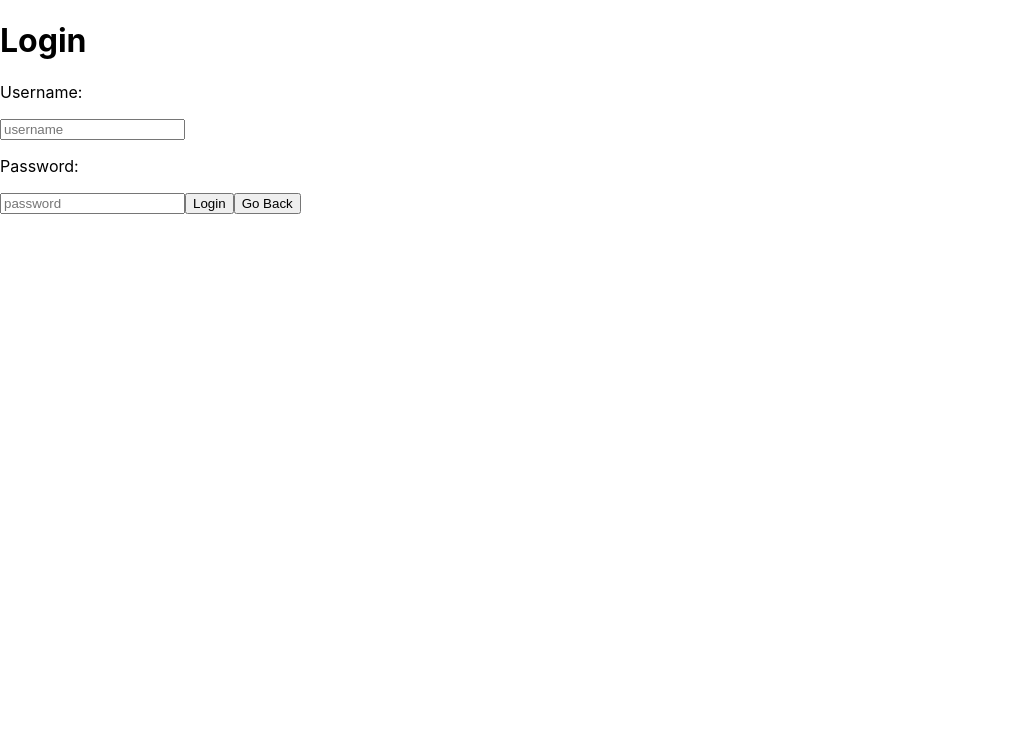
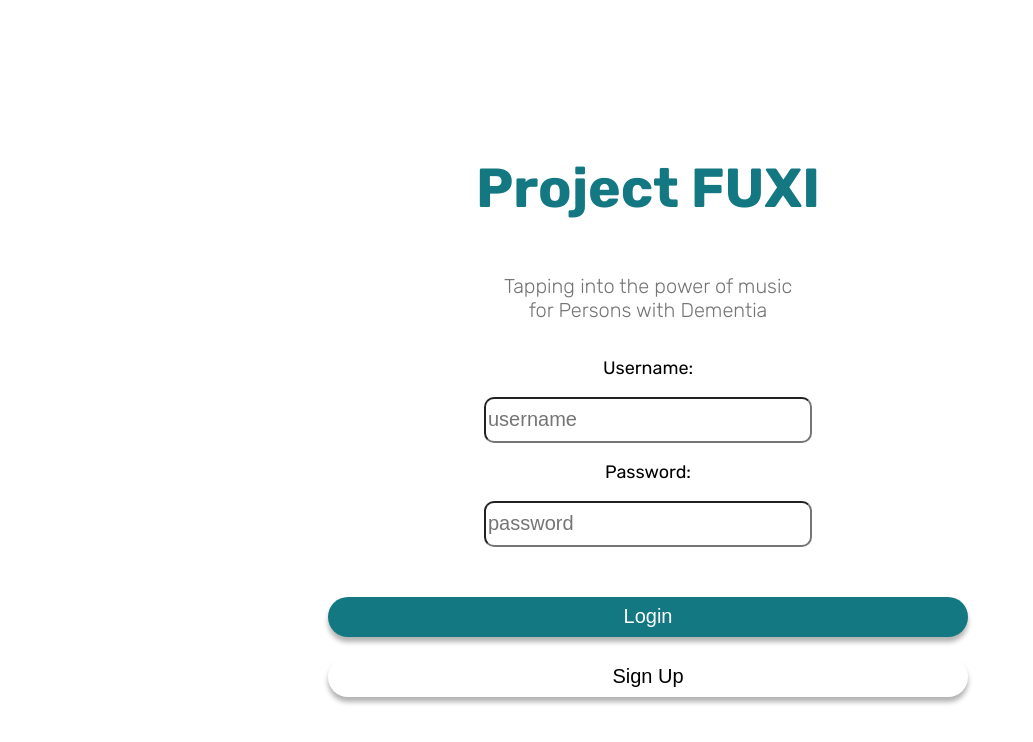
Before and after one commit to Coding-For-Good-UWC/Fuxi-Dashboard, a React (Create React App) app in the folder frontend/: page /login in a window 1280 px wide. Shown: the top 742 px of the page, without its empty margins (0-1033 px from the left). Built offline with nearby package versions, Linux system fonts and the light colour scheme.

Commit message:
Basic Css for Login Page

```diff
--- a/frontend/src/App.css
+++ b/frontend/src/App.css
@@ -1,38 +1,42 @@
+@import url('https://fonts.googleapis.com/css2?family=Rubik:ital,wght@0,300..900;1,300..900&display=swap');
+
 .App {
   text-align: center;
 }
 
-.App-logo {
-  height: 40vmin;
-  pointer-events: none;
+h1 {
+  font-family: "Rubik", sans-serif;
+  font-size: 55px;
+  color: var(--deepTurquoise);
 }
 
-@media (prefers-reduced-motion: no-preference) {
-  .App-logo {
-    animation: App-logo-spin infinite 20s linear;
-  }
+h2 {
+  color: var(--gray);
+  text-align: center;
+  font-size: 20px;
+  font-weight: 300;
+  font-family: "Rubik", sans-serif;
 }
 
-.App-header {
-  background-color: #282c34;
-  min-height: 100vh;
-  display: flex;
-  flex-direction: column;
-  align-items: center;
-  justify-content: center;
-  font-size: calc(10px + 2vmin);
-  color: white;
+p {
+  font-family: "Rubik", sans-serif;
+  font-size: 18px;
 }
 
-.App-link {
-  color: #61dafb;
+button, input[type="submit"] {
+  border: 0;
+  box-shadow: 0 5px 5px rgba(0, 0, 0, 0.3);
 }
 
-@keyframes App-logo-spin {
-  from {
-    transform: rotate(0deg);
-  }
-  to {
-    transform: rotate(360deg);
-  }
+input{
+  font-size: 20px;
+  width: 320px;
+  height: 40px;
+  border-radius: 10px;
 }
+
+form {
+  display: flex;
+  align-items: center;
+  flex-direction: column;
+}
--- /dev/null
+++ b/frontend/src/global.css
@@ -0,0 +1,26 @@
+:root
+{
+    --bg: #F6F7F9;
+    --primary: #3F51B5;
+    --secondary: #E0E0E0;
+    --primaryText: #212121;
+    --voteUp: #4CAF50;
+    --voteDown: #F44336;
+    --tertiary: #7E57C2;
+
+    --genreCantonese: #FFC107;
+    --genreChinese: #FF5722;
+    --genreChristian: #03A9F4;
+    --genreEnglish: #8BC34A;
+    --genreHainanese: #CDDC39;
+    --genreHindi: #FF9800;
+    --genreHokkien: #9C27B0;
+    --genreMalay: #009688;
+    --genreMandarin: #2196F3;
+    --genreTV: #F44336;
+    --genreTamil: #795548;
+
+    --deepTurquoise: #137882;
+    --gray: #757575;
+    --lightBlue: #ECF4F8;
+}
--- a/frontend/src/index.css
+++ /dev/null
@@ -1,13 +0,0 @@
-body {
-  margin: 0;
-  font-family: -apple-system, BlinkMacSystemFont, 'Segoe UI', 'Roboto', 'Oxygen',
-    'Ubuntu', 'Cantarell', 'Fira Sans', 'Droid Sans', 'Helvetica Neue',
-    sans-serif;
-  -webkit-font-smoothing: antialiased;
-  -moz-osx-font-smoothing: grayscale;
-}
-
-code {
-  font-family: source-code-pro, Menlo, Monaco, Consolas, 'Courier New',
-    monospace;
-}
--- a/frontend/src/index.js
+++ b/frontend/src/index.js
@@ -1,6 +1,6 @@
 import React from 'react';
 import ReactDOM from 'react-dom/client';
-import './index.css';
+import './global.css';
 import App from './App';
 import reportWebVitals from './reportWebVitals';
 
--- a/frontend/src/pages/LoginPage.js
+++ b/frontend/src/pages/LoginPage.js
@@ -1,20 +1,18 @@
 import React, { useState } from 'react';
 import { useNavigate } from 'react-router-dom';
+import classes from './LoginPage.module.css';
 
-function LoginPage()
-{
+function LoginPage() {
     const navigate = useNavigate();
 
     const [username, setUsername] = useState("");
     const [password, setPassword] = useState("");
 
-    const returnToLanding = () =>
-    {
+    const returnToLanding = () => {
         navigate("/");
     }
 
-    const handleLogin = async (event) =>
-    {
+    const handleLogin = async (event) => {
         event.preventDefault();
 
         const dataToSend = {
@@ -23,20 +21,21 @@ function LoginPage()
         }
 
         const response = await fetch("http://localhost:3001/user/new",
-        {
-            method: 'POST',
-            headers: { 'Content-Type': 'application/json' },
-            body: JSON.stringify(dataToSend)
-        })
+            {
+                method: 'POST',
+                headers: { 'Content-Type': 'application/json' },
+                body: JSON.stringify(dataToSend)
+            })
 
         const data = await response.json();
 
-        console.log (data);
+        console.log(data);
     }
 
-    return(
-        <div>
-            <h1>Login</h1>
+    return (
+        <div className={classes.main}>
+            <h1>Project FUXI</h1>
+            <h2>Tapping into the power of music<br/>for Persons with Dementia</h2>
             <form onSubmit={(event) => handleLogin(event)}>
                 <p>Username:</p>
                 <input
@@ -50,8 +49,11 @@ function LoginPage()
                     placeholder='password'
                     onChange={(event) => setPassword(event.target.value)}>
                 </input>
-                <input type="submit" value="Login"></input>
-                <button onClick = {returnToLanding}>Go Back</button>
+                <div className={classes.buttons}>
+                    <input type="submit" value="Login" className={classes.logIn}></input>
+                    <input type="submit" value="Sign Up" className={classes.signUp}></input>
+                    {/* <button onClick = {returnToLanding}>Go Back</button> */}
+                </div>
             </form>
         </div>
     )
--- /dev/null
+++ b/frontend/src/pages/LoginPage.module.css
@@ -0,0 +1,38 @@
+.main
+{
+    display: flex;
+    font-family: sans-serif;
+    width: 100vw;
+    height: 100vh;
+    flex-direction: column;
+    align-items: center;
+    justify-content: center;
+}
+
+.buttons {
+    display: flex;
+    flex-direction: column;
+    margin-top: 50px;
+    gap: 20px;
+
+}
+
+.logIn {
+    background-color: #137882;
+    color: white;
+    width: 50vw;
+    height: 5vh;
+    border-radius: 10vh;
+    border-color: #137882;
+
+
+
+}
+
+.signUp {
+    background-color: white;
+    width: 50vw;
+    height: 5vh;
+    border-radius: 10vh;
+
+}
```
